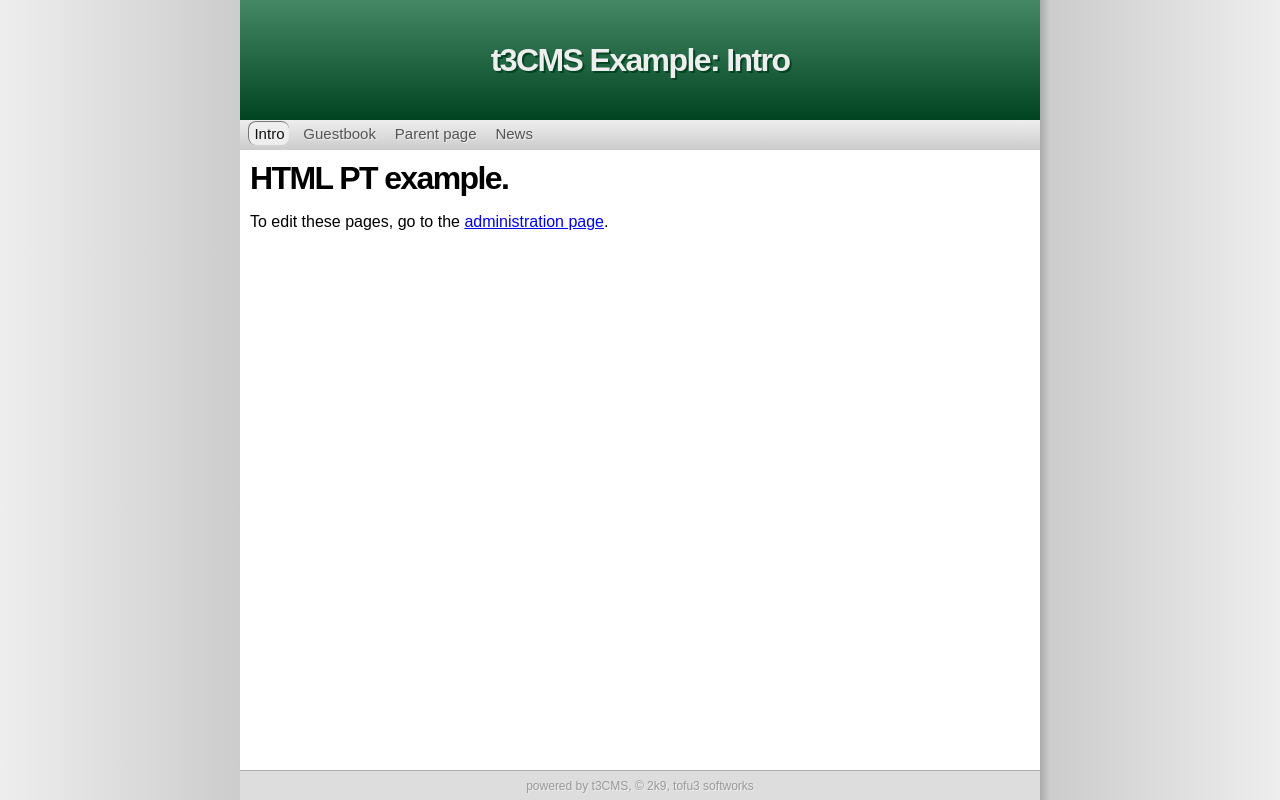
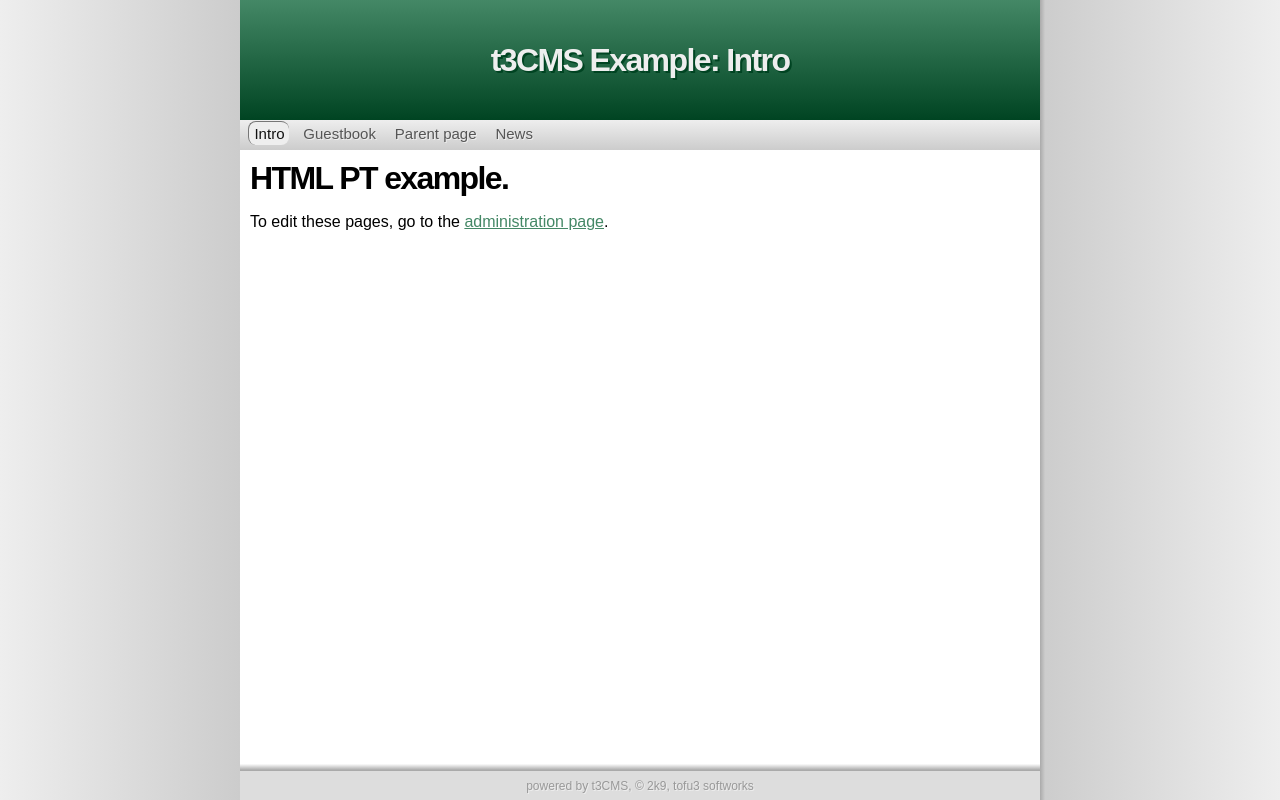
Before and after one commit to tofu3/t3CMS, a PHP site: page /t3CMS/ in a window 1280 px wide. Run offline with PHP 8.4, Linux system fonts and the light colour scheme; data comes from the database, SQL or seed files in the repository; some libraries are stand-ins or nearby versions.

Commit message:
updated readme and h5c3 style

```diff
--- a/styles/default_html5css3/css/default.css
+++ b/styles/default_html5css3/css/default.css
@@ -21,17 +21,30 @@ body {background-color: #ccc}
 #tleft  {background: -moz-linear-gradient(0deg, #eee, #ccc);/*Mozilla Gradient*/
          background: -webkit-gradient(linear, left top, right top, color-stop(0, #eee), color-stop(1, #ccc)); /*WebKit Gradient*/
         }
-#tright {background: -moz-linear-gradient(180deg, #eee, #ccc 96%, #aaa);/*Mozilla Gradient*/
-         background: -webkit-gradient(linear, right top, left top, color-stop(0, #eee), color-stop(0.96, #ccc), color-stop(1, #aaa)); /*WebKit Gradient*/
+#tright {background: -moz-linear-gradient(180deg, #eee, #ccc);/*Mozilla Gradient*/
+         background: -webkit-gradient(linear, right top, left top, color-stop(0, #eee), color-stop(1, #ccc)); /*WebKit Gradient*/
 
 }
+#shadow {background-color: #f0f; height: 100%; width: 5px}
+#tright #shadow {
+        background: -moz-linear-gradient(180deg, #ccc, #aaa);/*Mozilla Gradient*/
+        background: -webkit-gradient(linear, right top, left top, color-stop(0, #ccc), color-stop(1, #aaa)); /*WebKit Gradient*/
+}
+#tleft  #shadow {background: transparent}
 #tmenu {height: 30px; background: #042}
-#tmain {vertical-align: top; background-color: #fff; padding: 10px}
+#tmain {vertical-align: top; background-color: #fff; padding: 10px;
+    background: -moz-linear-gradient(90deg, #fff 99%, #aaa);/*Mozilla Gradient*/
+    background: -webkit-gradient(linear, left top, left bottom, color-stop(0.99, #fff), color-stop(1, #aaa)); /*WebKit Gradient*/
+}
 #tfoot {height: 30px; text-align: center; background-color: #ddd; color: #999;
     text-shadow: #eee 1px 1px; border-top: 1px #aaa solid; font-size: 12px}
-#smenu {vertical-align: top; padding: 5px; background-color: #eee; width: 160px; border-right: 1px #ccc solid;}
+#smenu {vertical-align: top; padding: 5px; background-color: #eee; width: 160px; border-right: 1px #aaa solid;
+    background: -moz-linear-gradient(90deg, #eee 99%, #aaa);/*Mozilla Gradient*/
+    background: -webkit-gradient(linear, left top, left bottom, color-stop(0.99, #eee), color-stop(1, #aaa)); /*WebKit Gradient*/
+}
 #smenu a {text-decoration: none; color: #333; margin-left: 18px; display:block; margin-top: 3px; margin-bottom: 3px}
 #smenu h3 a {margin-left: 4px}
+#tmain a {color: #486}
 a.active {text-decoration: underline!important}
 #tmenu div {
     background-color: #ddd;
--- a/styles/default_html5css3/header.php
+++ b/styles/default_html5css3/header.php
@@ -1,8 +1,8 @@
 <table id="tcont" border="0" cellspacing="0" cellpadding="0">
  <tr>
-  <td rowspan="4" id="tleft">&nbsp;</td>
+  <td rowspan="4" id="tleft"><div id="shadow"></div></td>
   <td id="thead"><h1><?=$title.': '.$page_title?></h1></td>
-  <td rowspan="4" id="tright">&nbsp;</td>
+  <td rowspan="4" id="tright"><div id="shadow"></div></td>
  </tr>
  <tr>
   <td id="tmenu"><div><?php do_menu(0) ?></div></td>
```
Also changed, not shown: 1 other file.
